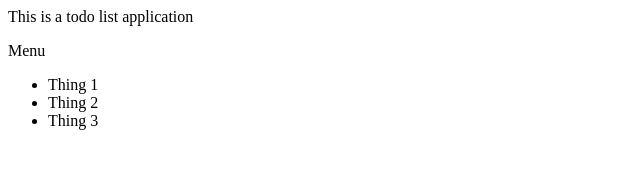
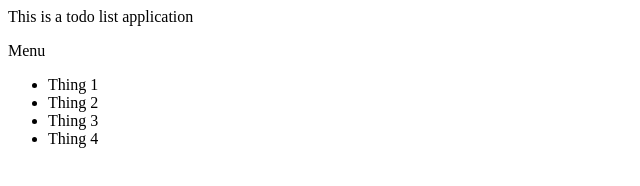
Before and after one commit to tracyyton/ToDoList, a plain HTML site: page index.html in a window 1280 px wide. Shown: the full height of the page, 0-640 px from the left. Drawn offline with Linux system fonts and the light colour scheme.

Commit message:
Added a Thing
Thing 4 added

```diff
--- a/index.html
+++ b/index.html
@@ -8,6 +8,7 @@
 	<li>Thing 1</li>
 	<li>Thing 2</li>
 	<li>Thing 3</li>
+	<li>Thing 4</li>
 </ul>
 
 
```
